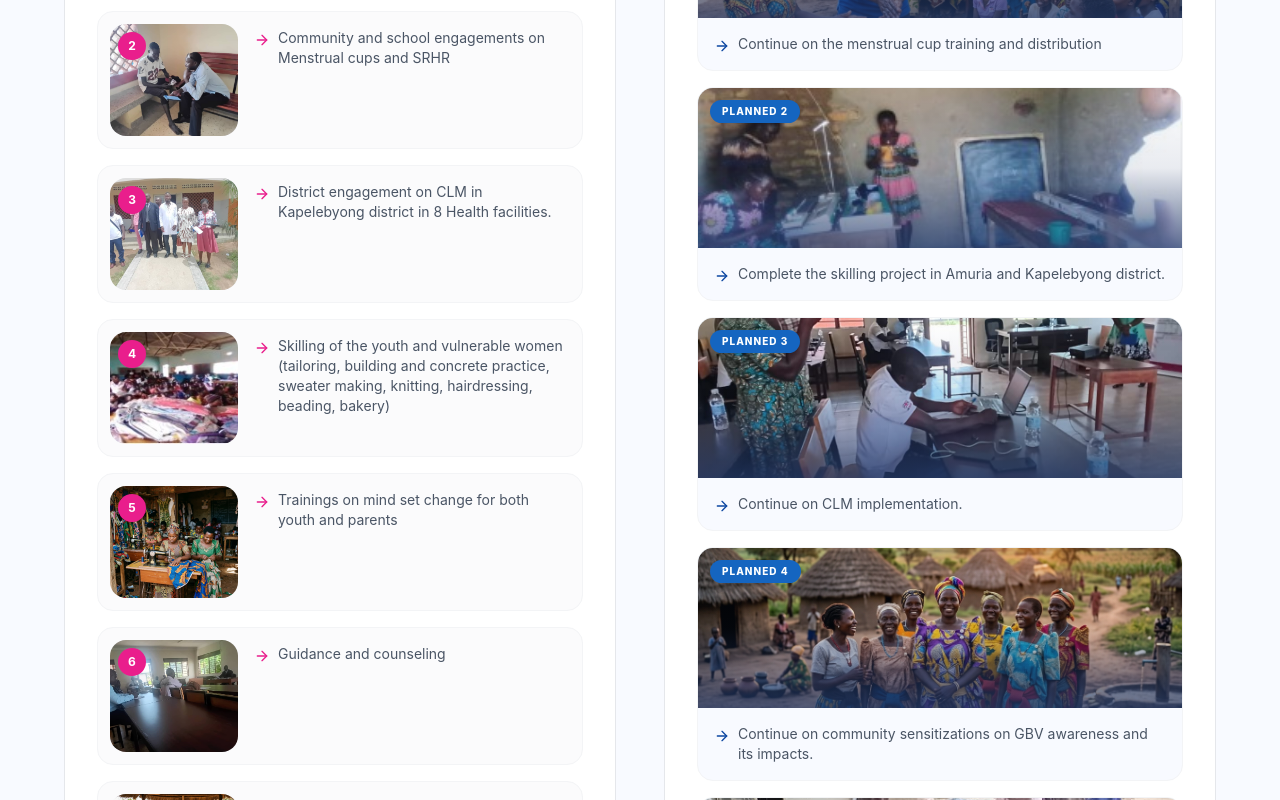
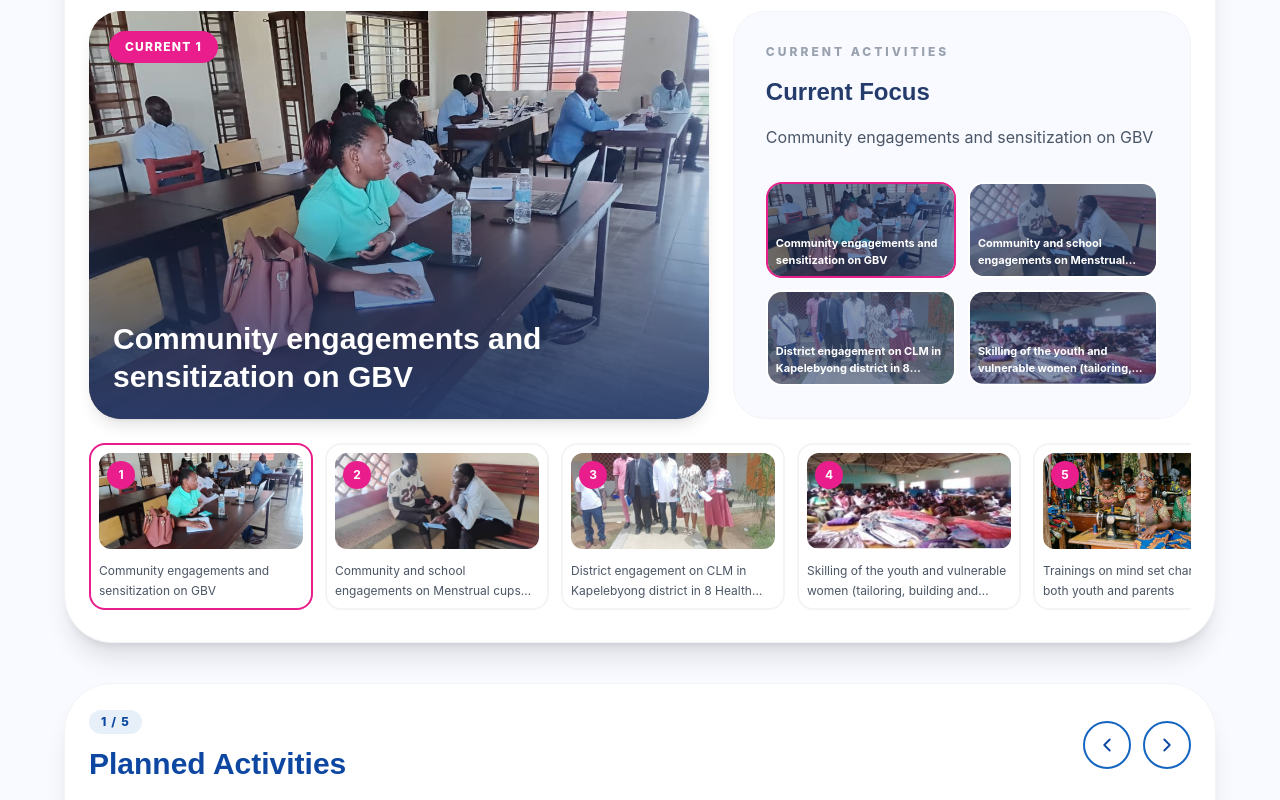
Before and after one commit to karaarajunnior/TWEDO, a React (Vite) app: page /programs in a window 1280 px wide. Shown: the part 1860-2660 px from the top of the page. Built offline with nearby package versions, Linux system fonts and the light colour scheme.

Commit message:
Make programs page image led
Co-authored-by: karaarajunnior <karaarajunnior@users.noreply.github.com>

```diff
--- a/src/pages/Programs.jsx
+++ b/src/pages/Programs.jsx
@@ -1,7 +1,153 @@
-import React from 'react';
+import React, { useState } from 'react';
 import { motion } from 'framer-motion';
 import { Link } from 'react-router-dom';
-import { CheckCircle, Target as TargetIcon, ArrowRight, AlertTriangle, ListChecks } from 'lucide-react';
+import { CheckCircle, Target as TargetIcon, AlertTriangle, ListChecks, ChevronLeft, ChevronRight } from 'lucide-react';
+
+const getAssetPath = (image) => {
+  if (!image) return '';
+  if (image.startsWith('/')) return image;
+  return '/assets/' + image.split('/').map(encodeURIComponent).join('/');
+};
+
+const carouselThemes = {
+  primary: {
+    text: 'text-primary',
+    badge: 'bg-primary text-white',
+    border: 'border-primary',
+    soft: 'bg-primary/10 text-primary',
+    hover: 'hover:bg-primary hover:text-white hover:border-primary'
+  },
+  secondary: {
+    text: 'text-secondary-dark',
+    badge: 'bg-secondary text-white',
+    border: 'border-secondary',
+    soft: 'bg-secondary/10 text-secondary-dark',
+    hover: 'hover:bg-secondary hover:text-white hover:border-secondary'
+  },
+  success: {
+    text: 'text-green-700',
+    badge: 'bg-green-600 text-white',
+    border: 'border-green-600',
+    soft: 'bg-green-50 text-green-700',
+    hover: 'hover:bg-green-600 hover:text-white hover:border-green-600'
+  }
+};
+
+const ActivityCarousel = ({ title, items, images, theme = 'primary', label }) => {
+  const [activeIndex, setActiveIndex] = useState(0);
+  const activeItem = items[activeIndex];
+  const themeClasses = carouselThemes[theme];
+  const prev = () => setActiveIndex(index => (index === 0 ? items.length - 1 : index - 1));
+  const next = () => setActiveIndex(index => (index === items.length - 1 ? 0 : index + 1));
+
+  return (
+    <div className="bg-white rounded-[2.5rem] md:rounded-[3rem] p-4 md:p-6 border border-gray-100 shadow-xl overflow-hidden">
+      <div className="flex flex-col md:flex-row md:items-center justify-between gap-4 mb-6">
+        <div>
+          <span className={`inline-flex items-center px-3 py-1 rounded-full text-xs font-extrabold uppercase tracking-widest mb-3 ${themeClasses.soft}`}>
+            {activeIndex + 1} / {items.length}
+          </span>
+          <h4 className={`text-2xl md:text-3xl font-bold font-outfit ${themeClasses.text}`}>{title}</h4>
+        </div>
+        <div className="flex gap-3">
+          <button
+            type="button"
+            onClick={prev}
+            className={`w-12 h-12 rounded-full border-2 flex items-center justify-center transition-all ${themeClasses.border} ${themeClasses.text} ${themeClasses.hover}`}
+            aria-label={`Previous ${title}`}
+          >
+            <ChevronLeft size={22} />
+          </button>
+          <button
+            type="button"
+            onClick={next}
+            className={`w-12 h-12 rounded-full border-2 flex items-center justify-center transition-all ${themeClasses.border} ${themeClasses.text} ${themeClasses.hover}`}
+            aria-label={`Next ${title}`}
+          >
+            <ChevronRight size={22} />
+          </button>
+        </div>
+      </div>
+
+      <motion.div
+        key={activeIndex}
+        initial={{ opacity: 0, y: 16 }}
+        animate={{ opacity: 1, y: 0 }}
+        transition={{ duration: 0.35 }}
+        className="grid lg:grid-cols-[1.15fr_0.85fr] gap-6"
+      >
+        <div className="relative min-h-[22rem] rounded-[2rem] overflow-hidden bg-teso-light shadow-lg">
+          <img
+            src={getAssetPath(images[activeIndex % images.length])}
+            alt={activeItem}
+            className="absolute inset-0 w-full h-full object-cover"
+          />
+          <div className="absolute inset-0 bg-gradient-to-t from-teso-dark/90 via-teso-dark/25 to-transparent" />
+          <span className={`absolute top-5 left-5 px-4 py-2 rounded-full text-xs font-extrabold uppercase tracking-widest ${themeClasses.badge}`}>
+            {label} {activeIndex + 1}
+          </span>
+          <div className="absolute bottom-6 left-6 right-6 text-white">
+            <p className="text-2xl md:text-3xl font-bold font-outfit leading-tight">{activeItem}</p>
+          </div>
+        </div>
+
+        <div className="rounded-[2rem] bg-teso-light p-6 md:p-8 border border-gray-100 flex flex-col justify-between">
+          <div>
+            <p className="text-xs font-extrabold uppercase tracking-[0.25em] text-gray-400 mb-4">{title}</p>
+            <h5 className="text-2xl font-bold font-outfit text-teso-dark mb-4">{label} Focus</h5>
+            <p className="text-gray-600 leading-relaxed">{activeItem}</p>
+          </div>
+          <div className="mt-8 grid grid-cols-2 gap-3">
+            {[0, 1, 2, 3].map((offset) => {
+              const itemIndex = (activeIndex + offset) % items.length;
+              return (
+                <button
+                  type="button"
+                  key={`${title}-${itemIndex}`}
+                  onClick={() => setActiveIndex(itemIndex)}
+                  className={`relative h-24 rounded-2xl overflow-hidden text-left border-2 transition-all ${itemIndex === activeIndex ? themeClasses.border : 'border-white hover:border-gray-300'}`}
+                  aria-label={`Show ${label} ${itemIndex + 1}`}
+                >
+                  <img
+                    src={getAssetPath(images[itemIndex % images.length])}
+                    alt={items[itemIndex]}
+                    className="absolute inset-0 w-full h-full object-cover"
+                  />
+                  <div className="absolute inset-0 bg-teso-dark/55" />
+                  <span className="absolute bottom-2 left-2 right-2 text-white text-[11px] font-bold line-clamp-2">
+                    {items[itemIndex]}
+                  </span>
+                </button>
+              );
+            })}
+          </div>
+        </div>
+      </motion.div>
+
+      <div className="mt-6 overflow-x-auto pb-2">
+        <div className="flex gap-3 min-w-max">
+          {items.map((item, i) => (
+            <button
+              type="button"
+              key={`${title}-thumb-${i}`}
+              onClick={() => setActiveIndex(i)}
+              className={`group w-56 rounded-2xl p-2 border-2 bg-white text-left transition-all ${activeIndex === i ? themeClasses.border : 'border-gray-100 hover:border-gray-300'}`}
+              aria-label={`Open ${label} ${i + 1}`}
+            >
+              <div className="relative h-24 rounded-xl overflow-hidden mb-3">
+                <img src={getAssetPath(images[i % images.length])} alt={item} className="absolute inset-0 w-full h-full object-cover group-hover:scale-105 transition-transform duration-500" />
+                <span className={`absolute top-2 left-2 w-7 h-7 rounded-full flex items-center justify-center text-xs font-bold ${themeClasses.badge}`}>
+                  {i + 1}
+                </span>
+              </div>
+              <p className="text-xs text-gray-600 line-clamp-2 leading-relaxed">{item}</p>
+            </button>
+          ))}
+        </div>
+      </div>
+    </div>
+  );
+};
 
 const Programs = ({ t }) => {
   const {
@@ -12,11 +158,6 @@ const Programs = ({ t }) => {
     achievements,
     challenges
   } = t.programs;
-  const getAssetPath = (image) => {
-    if (!image) return '';
-    if (image.startsWith('/')) return image;
-    return '/assets/' + image.split('/').map(encodeURIComponent).join('/');
-  };
   const currentActivityImages = [
     'district_meeting/WhatsApp Image 2026-05-11 at 19.29.41 (1).jpeg',
     'info_gathering/WhatsApp Image 2026-05-11 at 19.30.23.jpeg',
@@ -107,60 +248,28 @@ const Programs = ({ t }) => {
       </section>
 
       {/* Activities Grid */}
-      <section className="section-padding bg-teso-light border-y border-gray-200">
+      <section className="section-padding bg-teso-light border-y border-gray-200 overflow-hidden">
         <div className="container">
-           <div className="text-center mb-16">
+           <div className="text-center mb-12 max-w-3xl mx-auto">
+              <span className="text-primary font-bold uppercase tracking-widest text-sm mb-4 block">{t.programs.ourWork}</span>
               <h2 className="text-4xl md:text-5xl font-bold font-outfit">{t.programs.projectActivities}</h2>
+              <p className="text-gray-500 mt-4 text-lg">{t.programs.headerSubtitle}</p>
            </div>
-           <div className="grid lg:grid-cols-2 gap-12 max-w-6xl mx-auto">
-             <div className="bg-white rounded-3xl p-6 md:p-8 border border-gray-200">
-                <h4 className="text-2xl font-bold text-primary mb-6">{t.programs.currentActivitiesTitle}</h4>
-                <div className="grid gap-4">
-                  {currentActivities.map((act, i) => (
-                    <div key={i} className="group grid sm:grid-cols-[8rem_1fr] gap-4 rounded-2xl border border-gray-100 bg-gray-50/70 p-3 hover:border-primary/30 hover:bg-white hover:shadow-md transition-all">
-                      <div className="relative h-32 sm:h-full min-h-28 rounded-2xl overflow-hidden bg-teso-light">
-                        <img
-                          src={getAssetPath(currentActivityImages[i % currentActivityImages.length])}
-                          alt={act}
-                          className="absolute inset-0 w-full h-full object-cover group-hover:scale-105 transition-transform duration-500"
-                        />
-                        <span className="absolute top-2 left-2 w-7 h-7 rounded-full bg-primary text-white text-xs font-bold flex items-center justify-center">
-                          {i + 1}
-                        </span>
-                      </div>
-                      <div className="flex items-start gap-2 text-sm text-gray-600 py-1">
-                        <ArrowRight size={16} className="text-primary shrink-0 mt-1" />
-                        <span>{act}</span>
-                      </div>
-                    </div>
-                  ))}
-                </div>
-             </div>
-
-             <div className="bg-white rounded-3xl p-6 md:p-8 border border-gray-200">
-                <h4 className="text-2xl font-bold text-secondary-dark mb-6">{t.programs.plannedActivitiesTitle}</h4>
-                <div className="grid gap-4">
-                  {plannedActivities.map((act, i) => (
-                    <div key={i} className="group rounded-2xl overflow-hidden border border-gray-100 bg-teso-light hover:border-secondary/30 hover:shadow-md transition-all">
-                      <div className="relative h-40 bg-secondary-light">
-                        <img
-                          src={getAssetPath(plannedActivityImages[i % plannedActivityImages.length])}
-                          alt={act}
-                          className="absolute inset-0 w-full h-full object-cover group-hover:scale-105 transition-transform duration-500"
-                        />
-                        <div className="absolute inset-0 bg-gradient-to-t from-teso-dark/75 via-teso-dark/10 to-transparent" />
-                        <span className="absolute top-3 left-3 px-3 py-1 bg-secondary text-white text-[10px] font-extrabold rounded-full uppercase tracking-widest">
-                          Planned {i + 1}
-                        </span>
-                      </div>
-                      <div className="flex items-start gap-2 text-sm text-gray-600 p-4">
-                        <ArrowRight size={16} className="text-secondary-dark shrink-0 mt-1" />
-                        <span>{act}</span>
-                      </div>
-                    </div>
-                  ))}
-                </div>
-             </div>
+           <div className="space-y-10 max-w-6xl mx-auto">
+             <ActivityCarousel
+               title={t.programs.currentActivitiesTitle}
+               items={currentActivities}
+               images={currentActivityImages}
+               theme="primary"
+               label="Current"
+             />
+             <ActivityCarousel
+               title={t.programs.plannedActivitiesTitle}
+               items={plannedActivities}
+               images={plannedActivityImages}
+               theme="secondary"
+               label="Planned"
+             />
            </div>
         </div>
       </section>
@@ -171,26 +280,22 @@ const Programs = ({ t }) => {
            <div className="grid lg:grid-cols-12 gap-12">
              <div className="lg:col-span-8">
                 <h3 className="text-3xl font-bold font-outfit mb-8">{t.programs.successfullyImplemented}</h3>
-                <div className="grid md:grid-cols-2 gap-5">
-                  {achievements.map((ach, i) => (
-                    <div key={i} className="group bg-gray-50 rounded-2xl border border-gray-100 overflow-hidden hover:border-green-200 hover:shadow-md transition-all">
-                      <div className="relative h-36 bg-teso-light">
-                        <img
-                          src={getAssetPath(achievementImages[i % achievementImages.length])}
-                          alt={ach}
-                          className="absolute inset-0 w-full h-full object-cover group-hover:scale-105 transition-transform duration-500"
-                        />
-                        <div className="absolute inset-0 bg-gradient-to-t from-black/55 to-transparent" />
-                        <CheckCircle className="absolute bottom-3 left-3 text-white drop-shadow" size={24} />
-                      </div>
-                      <p className="text-gray-700 text-sm leading-relaxed p-4">{ach}</p>
-                    </div>
-                  ))}
-                </div>
+                <ActivityCarousel
+                  title={t.programs.successfullyImplemented}
+                  items={achievements}
+                  images={achievementImages}
+                  theme="success"
+                  label="Completed"
+                />
              </div>
 
              <div className="lg:col-span-4">
-                <div className="bg-red-50 p-8 rounded-3xl border border-red-100 sticky top-24">
+                <div className="bg-red-50 p-6 md:p-8 rounded-3xl border border-red-100 sticky top-24 overflow-hidden">
+                  <div className="relative h-44 rounded-2xl overflow-hidden mb-6 bg-red-100">
+                    <img src={getAssetPath('hospital/hospital-visit-5.jpg')} alt={t.programs.challengesTitle} className="absolute inset-0 w-full h-full object-cover" />
+                    <div className="absolute inset-0 bg-gradient-to-t from-red-950/70 to-transparent" />
+                    <AlertTriangle className="absolute bottom-4 left-4 text-white" size={28} />
+                  </div>
                   <h3 className="text-2xl font-bold font-outfit mb-6 text-red-900 flex items-center gap-2">
                     <AlertTriangle className="text-red-600" /> {t.programs.challengesTitle}
                   </h3>
```
